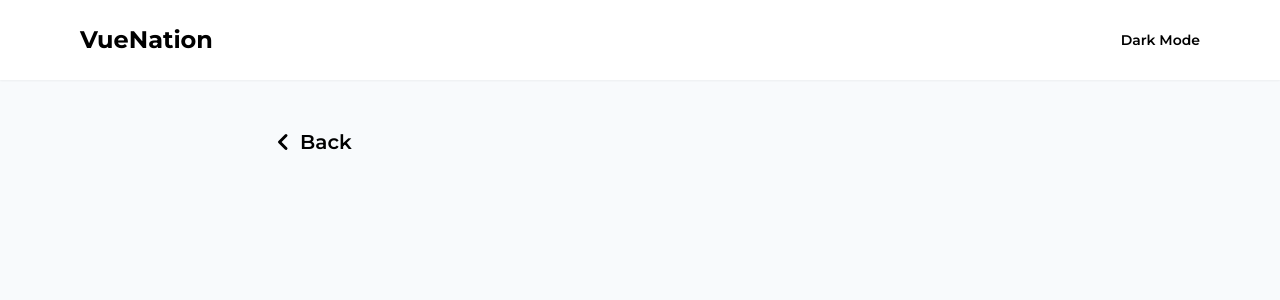
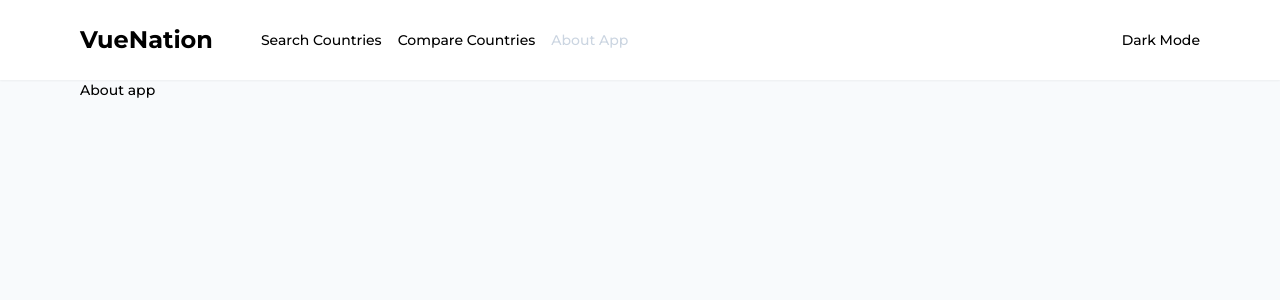
Before and after one commit to stefanelli990/country-app, a Vue app: page /about in a window 1280 px wide. Shown: the top 300 px of the page. Built offline with nearby package versions, Linux system fonts and the light colour scheme; no server answers; some icons are missing.

Commit message:
added routes for compare and about

```diff
--- a/src/components/AppHeader.vue
+++ b/src/components/AppHeader.vue
@@ -2,14 +2,33 @@
 
 <template>
     <header class="bg-white shadow-sm dark:bg-slate-800/40">
-        <div class="max-w-6xl mx-auto px-4 py-6 flex justify-between items-center ">
+        <div class="max-w-6xl mx-auto px-4 py-6 flex justify-between items-center">
+            <div class="flex items-center space-x-12">
                 <RouterLink to="/" class="flex items-center space-x-2 dark:text-white">
                     <h1 class="text-2xl font-bold">VueNation</h1>
                 </RouterLink>
+                <ul class="flex space-x-4">
+                    <li>
+                        <RouterLink to="/" active-class="active-link">
+                            Search Countries
+                        </RouterLink>
+                    </li>
+                    <li>
+                        <RouterLink to="/compare-countries" active-class="active-link">
+                            Compare Countries
+                        </RouterLink>
+                    </li>
+                    <li>
+                        <RouterLink to="/about" active-class="active-link">
+                            About App
+                        </RouterLink>
+                    </li>
+                </ul>
+            </div>
                 <button @click="toggleDark()" class="flex items-center space-x-1 dark:text-white">
                     <Icon v-if="!isDark" icon="material-symbols-light:dark-mode-rounded" width="24" height="24"/>
                     <Icon v-else icon="fluent:weather-sunny-28-filled" width="24" height="24"/>
-                <span class="font-semibold">{{ !isDark ? 'Dark' : 'Light' }} Mode</span>
+                    <span>{{ !isDark ? 'Dark' : 'Light' }} Mode</span>
                 </button>
         </div>
     </header>
--- a/src/router/index.js
+++ b/src/router/index.js
@@ -1,7 +1,9 @@
 // router index.js
 
 import { createRouter, createWebHistory } from 'vue-router'
-import HomeView from '../views/HomeView.vue'
+import SearchCountriesView from '../views/SearchCountriesView.vue'
+import CompareCountriesView from '../views/CompareCountriesView.vue'
+import AboutView from '../views/AboutView.vue'
 import CountryDetailsView from '../views/CountryDetailsView.vue'
 
 const router = createRouter({
@@ -9,8 +11,18 @@ const router = createRouter({
   routes: [
     {
       path: '/',
-      name: 'home',
-      component: HomeView,
+      name: 'search-countries',
+      component: SearchCountriesView,
+    },
+    {
+      path: '/compare-countries',
+      name: 'compare-countries',
+      component: CompareCountriesView,
+    },
+    {
+      path: '/about',
+      name: 'about',
+      component: AboutView,
     },
     // Add a dynamic route for country details
     {
--- a/src/style.css
+++ b/src/style.css
@@ -20,4 +20,7 @@
     .font-montserrat {
         font-family: 'Montserrat', sans-serif;
     }
+    .active-link {
+        @apply text-slate-300;
+    }
 }
--- /dev/null
+++ b/src/views/AboutView.vue
@@ -0,0 +1,7 @@
+<!-- AboutView -->
+
+<template>
+    <main>
+        <h1>About app</h1>
+    </main>
+</template>
--- /dev/null
+++ b/src/views/CompareCountriesView.vue
@@ -0,0 +1,7 @@
+<!-- CompareCountriesView -->
+
+<template>
+    <main>
+        <h1>Compare Countries</h1>
+    </main>
+</template>
--- a/src/views/HomeView.vue
+++ b/src/views/SearchCountriesView.vue
@@ -1,4 +1,4 @@
-<!-- HomeView.vue -->
+<!-- SearchCountriesView -->
 
 <template>
   <main>
```
Lines whose indentation alone changed are shown as unchanged.
